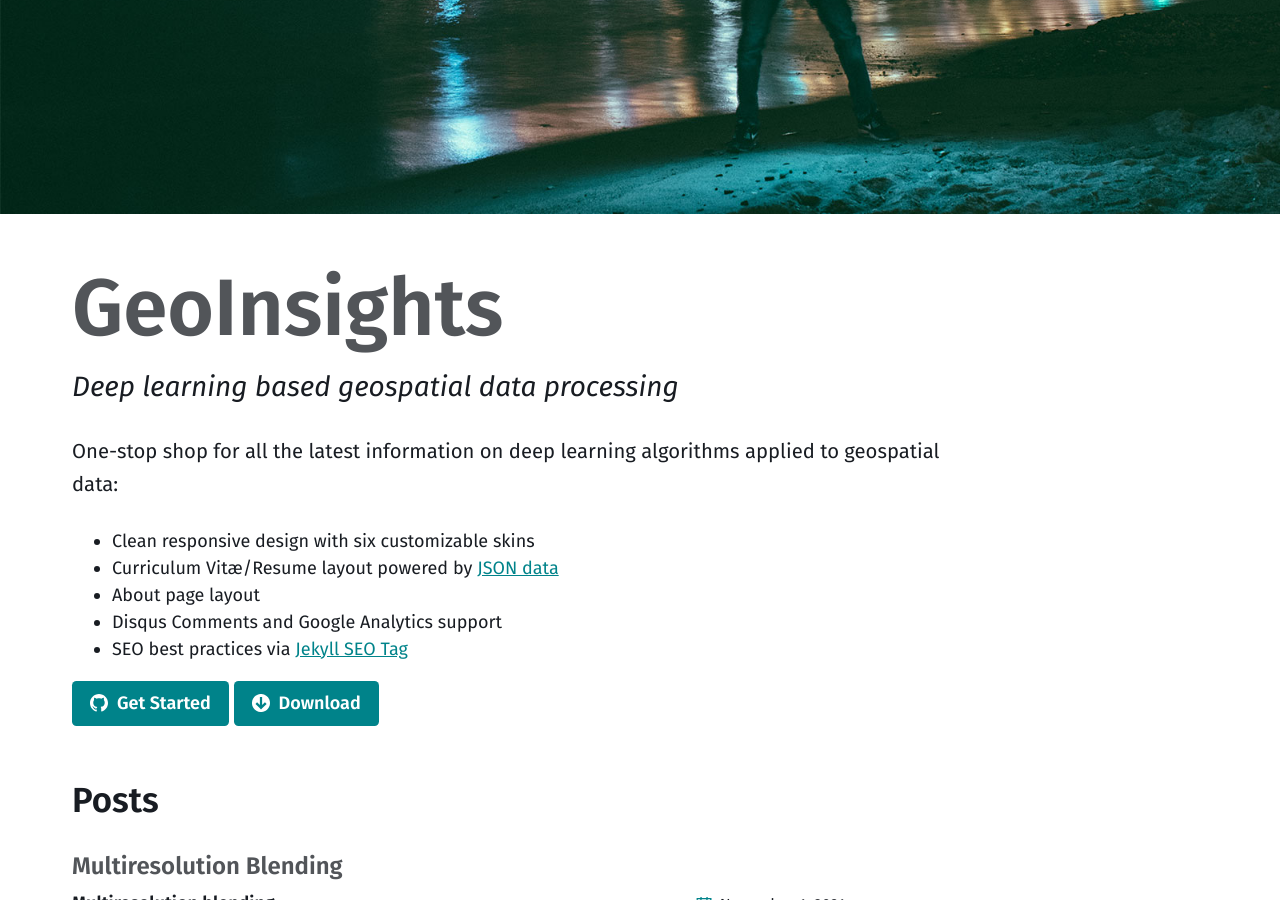
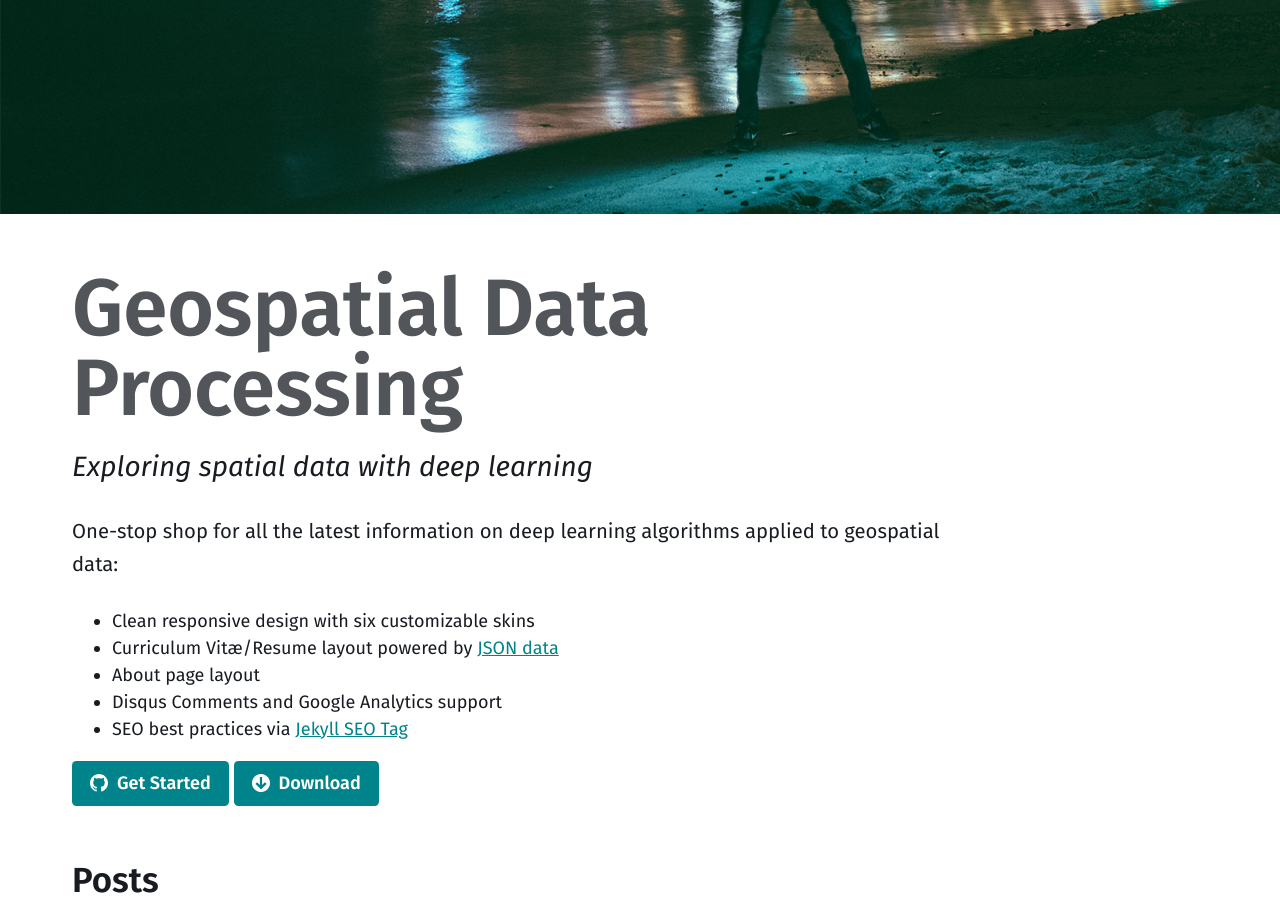
Before and after one commit to mmistakes/jekyll-theme-basically-basic, a Jekyll site: the page built from index.md, in a window 1280 px wide and 900 px high, scrolled down 479 px. Built offline with Jekyll 4.4.1, drawn with Linux system fonts in a browser that asks for light colours.

Commit message:
Update index.md

```diff
--- a/index.md
+++ b/index.md
@@ -1,7 +1,7 @@
 ---
 layout: home
-alt_title: "GeoInsights"
-sub_title: "Deep learning based geospatial data processing"
+alt_title: "Geospatial Data Processing"
+sub_title: "Exploring spatial data with deep learning"
 image: /assets/images/amine-ounnas-180287.jpg
 introduction: |
   One-stop shop for all the latest information on deep learning algorithms applied to geospatial data:
```
